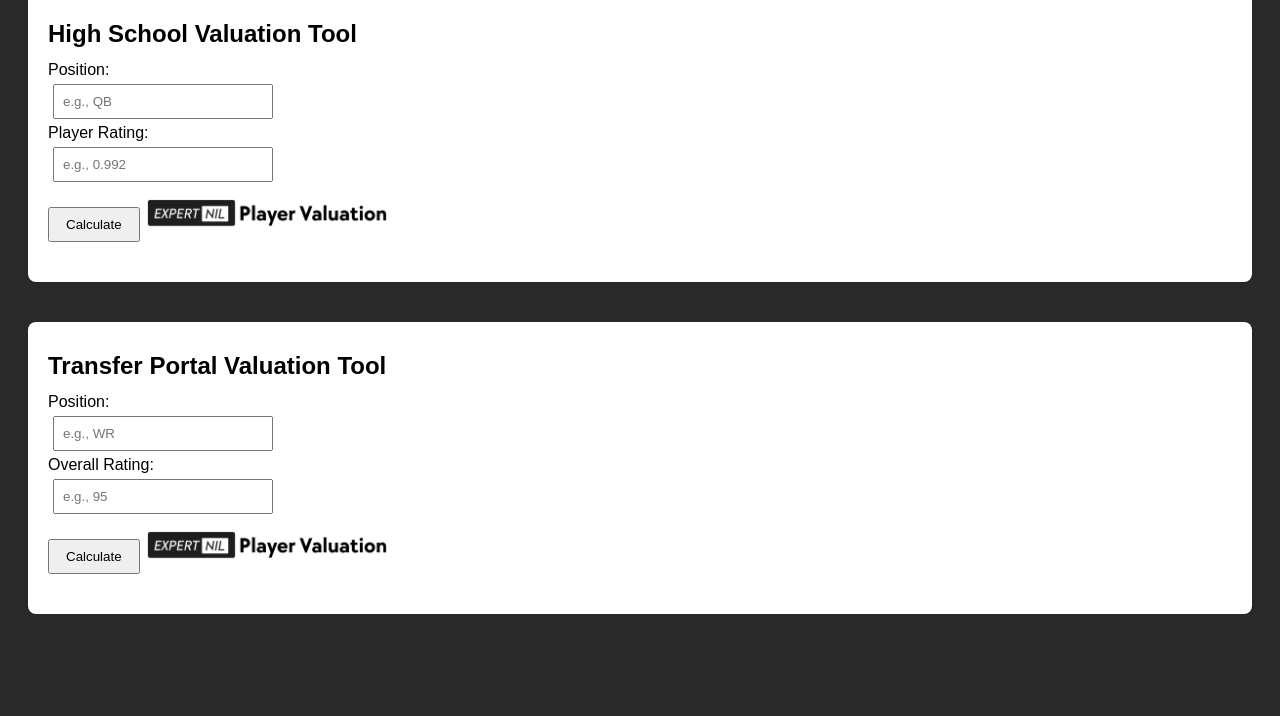
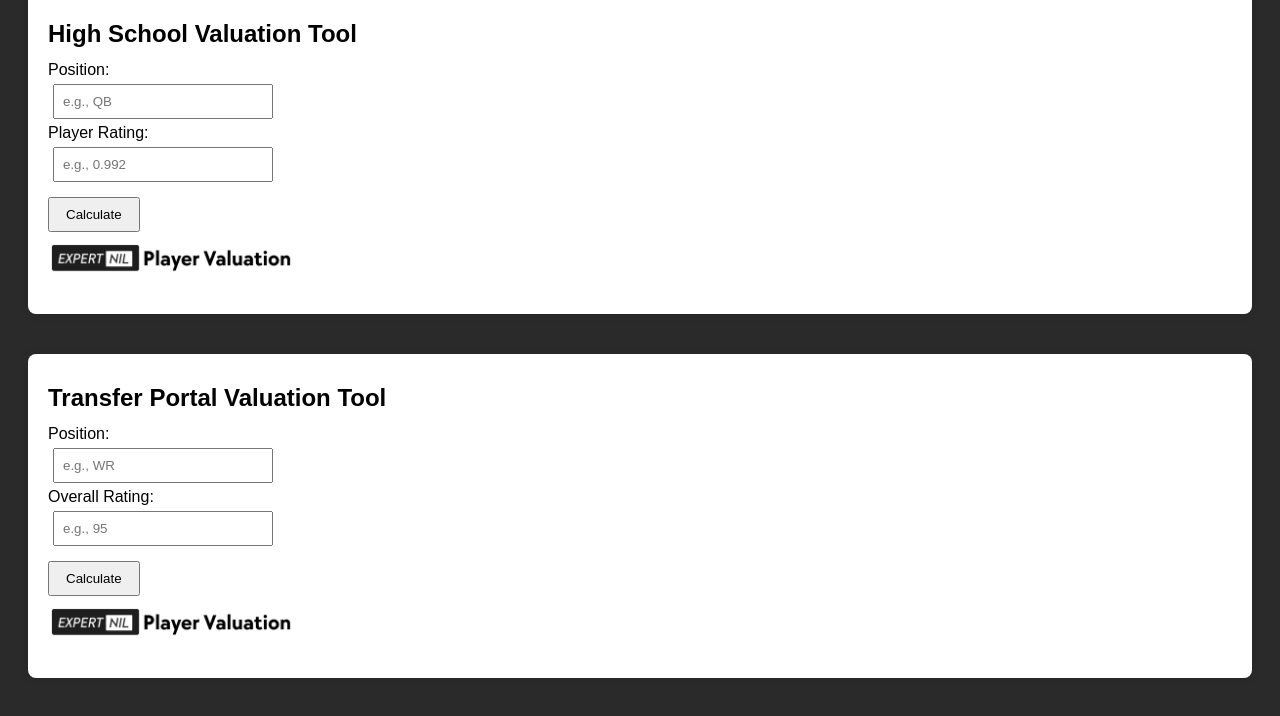
Before and after one commit to ExpertNIL/NILValuationTool, a plain HTML site: page index.html in a window 1280 px wide. Shown: the part 144-860 px from the top of the page. Before the commit the page ends 826 px from the top, so only its background shows below. Drawn offline with Linux system fonts and the light colour scheme.

Commit message:
Add files via upload

```diff
--- a/index.html
+++ b/index.html
@@ -74,7 +74,7 @@
     <label>Player Rating:</label><br />
     <input type="number" step="0.0001" id="hsRating" placeholder="e.g., 0.992" /><br />
     <button onclick="runHighSchool()">Calculate</button>
-<img src="player_valuation_title.png" alt="Player Valuation Title" style="margin-top:10px; width: 250px; height: auto;">
+<img src="player_valuation_title.png" alt="Player Valuation Title" style="display: block; margin-top: 10px; width: 250px; height: auto;">
     <div class="result valuation-result" id="hsOutput"></div>
   </div>
 
@@ -85,7 +85,7 @@
     <label>Overall Rating:</label><br />
     <input type="number" id="tpOverall" placeholder="e.g., 95" /><br />
     <button onclick="runTransferPortal()">Calculate</button>
-<img src="player_valuation_title.png" alt="Player Valuation Title" style="margin-top:10px; width: 250px; height: auto;">
+<img src="player_valuation_title.png" alt="Player Valuation Title" style="display: block; margin-top: 10px; width: 250px; height: auto;">
     <div class="result valuation-result" id="tpOutput"></div>
   </div>
 
```
